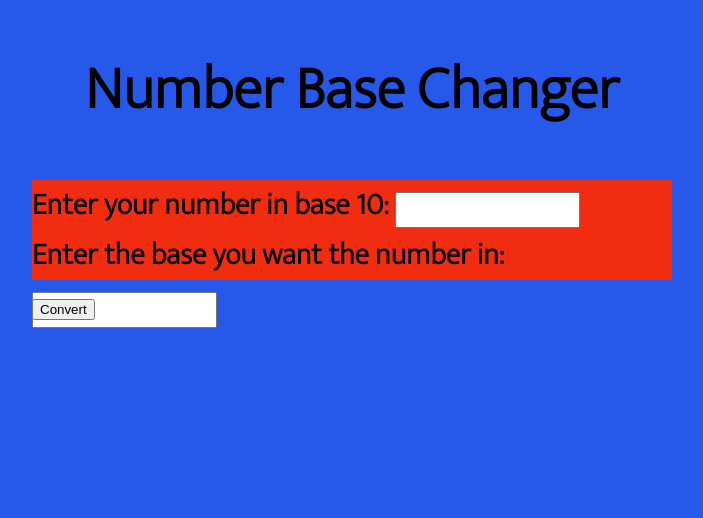
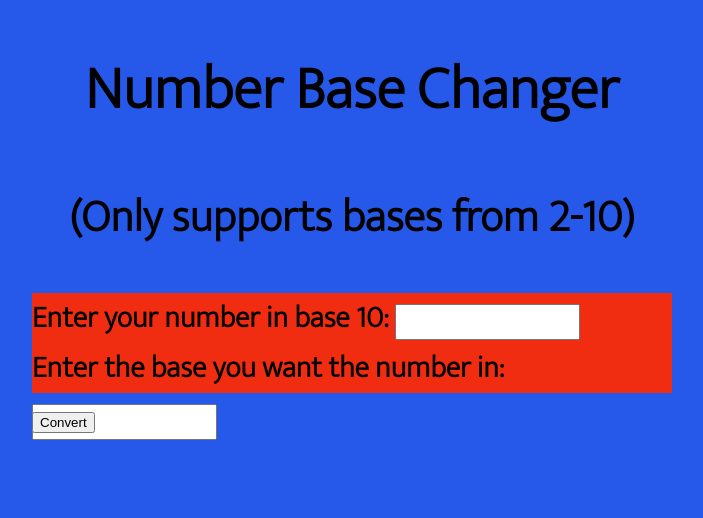
Before and after one commit to pablo-munoz-soto/number-base-converter-webpage, a plain HTML site: page index.html in a window 1280 px wide. Shown: the whole page, without its empty margins (288-991 px from the left). Drawn offline with Linux system fonts and the light colour scheme.

Commit message:
specified that webpage only works on certain bases

```diff
--- a/webpage.html
+++ b/index.html
@@ -23,6 +23,10 @@
 	  text-align:center;
 	  }
 
+	  h2{
+	  text-align:center;
+	  }
+
 	  div{
 	  background-color: #F02C11;
 	  height: 50px;
@@ -45,7 +49,9 @@
    <h1>
     Number Base Changer
    </h1>
-
+   <h2>
+   (Only supports bases from 2-10)
+   </h2>
    <div>
     <label for="number"><strong>Enter your number in base 10:</strong></label>
 	<input id="numberInput" type="number">
--- a/main.js
+++ b/main.js
@@ -13,7 +13,7 @@ function changeBase(){
 		alert("You need to write both a number and a base");
 		return;
 	}
-	if (base<2 | base%1!=0){
+	if (base<2 | base%1!=0 | base>10){
 		alert("enter a valid base");
 		return;
 	}
```
